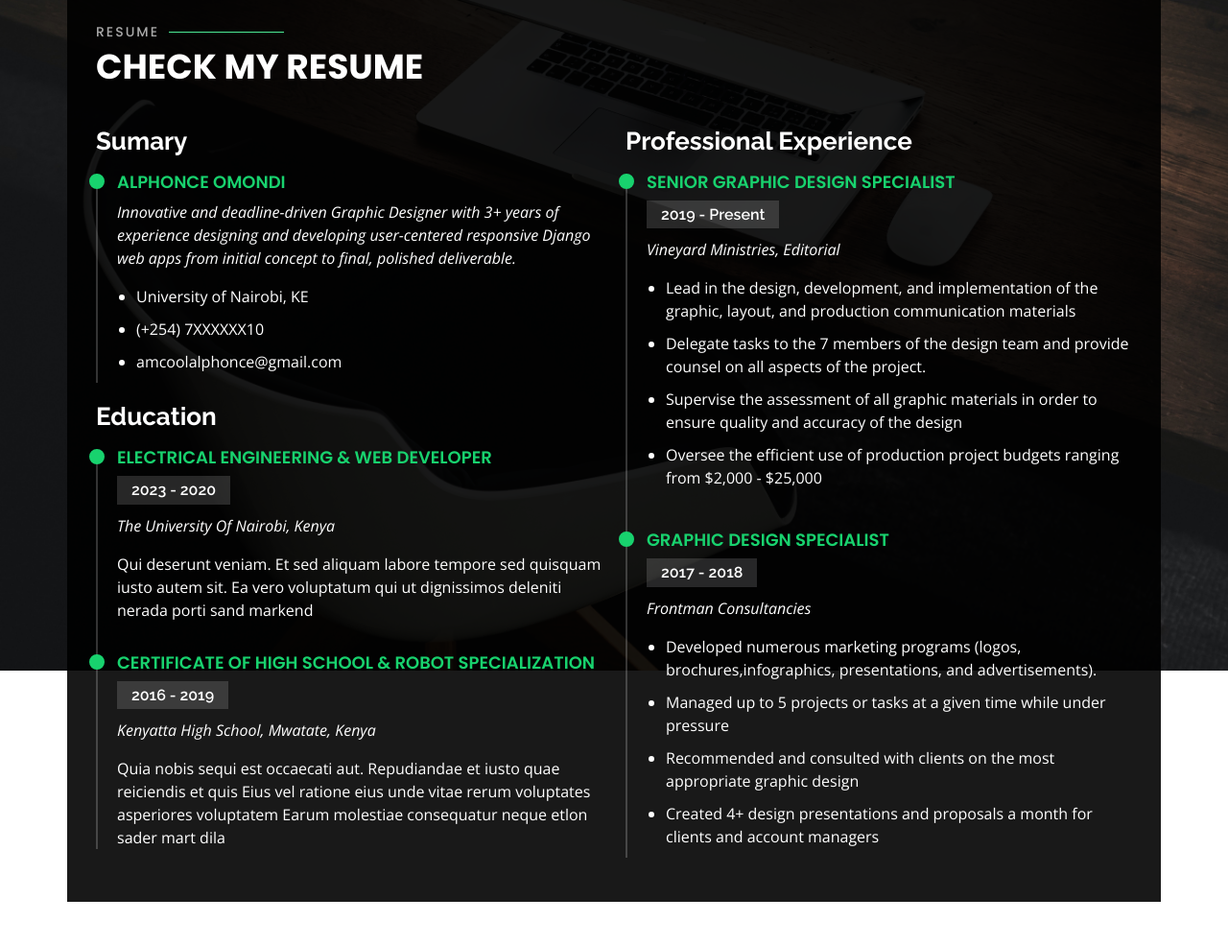
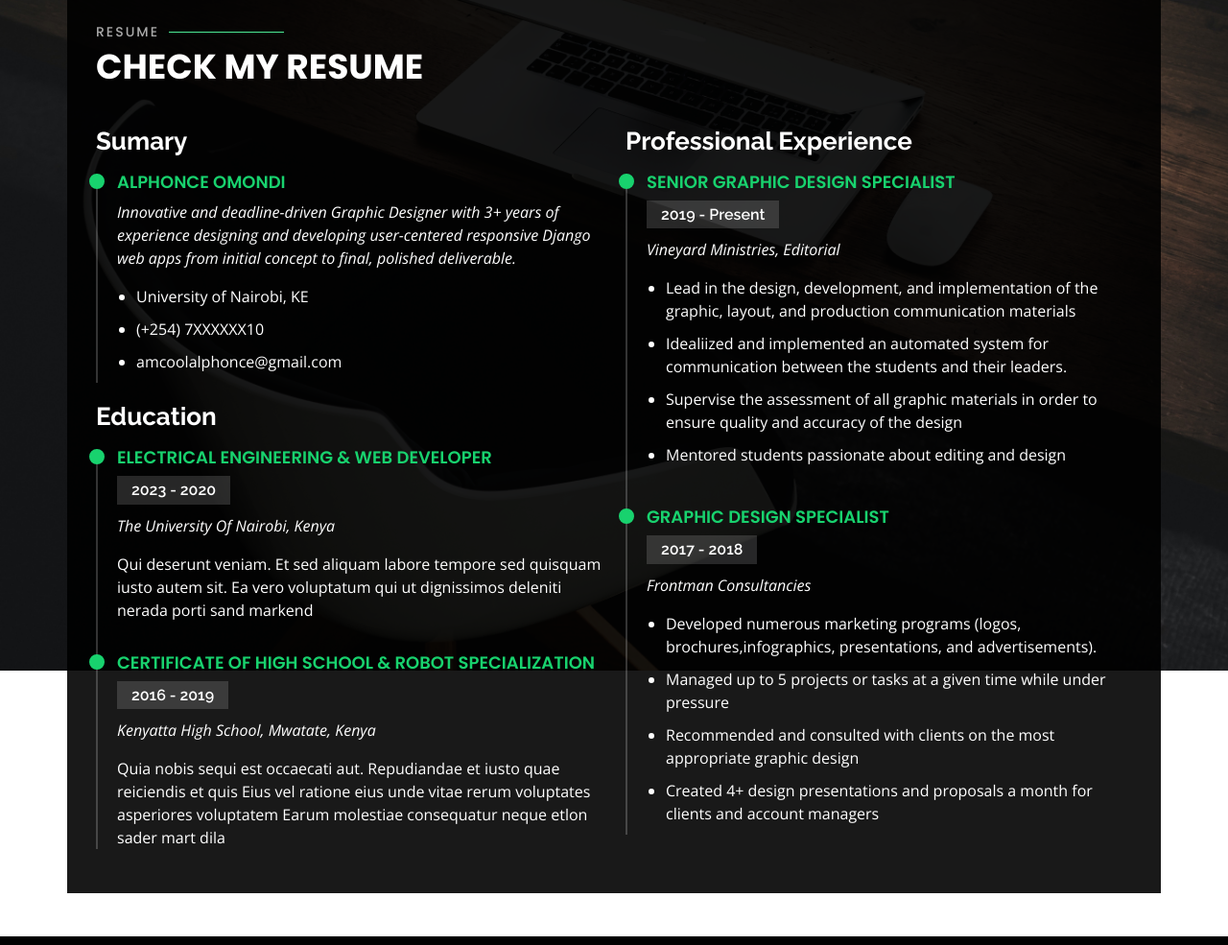
Before and after one commit to amcoolalphonce/django_for_beginners, a Django app: page / in a window 1280 px wide, after a click on "Resume". Shown: the part 101-1086 px from the top of the page at 96% size. Run offline with Django 4.2, Linux system fonts and the light colour scheme; some libraries are stand-ins or nearby versions.

Commit message:
Update index.html

```diff
--- a/templates/index.html
+++ b/templates/index.html
@@ -440,9 +440,9 @@
             <p>
             <ul>
               <li>Lead in the design, development, and implementation of the graphic, layout, and production communication materials</li>
-              <li>Delegate tasks to the 7 members of the design team and provide counsel on all aspects of the project. </li>
+              <li>Idealiized and implemented an automated system for communication between the students and their leaders. </li>
               <li>Supervise the assessment of all graphic materials in order to ensure quality and accuracy of the design</li>
-              <li>Oversee the efficient use of production project budgets ranging from $2,000 - $25,000</li>
+              <li>Mentored students passionate about editing and design </li>
             </ul>
             </p>
           </div>
```
